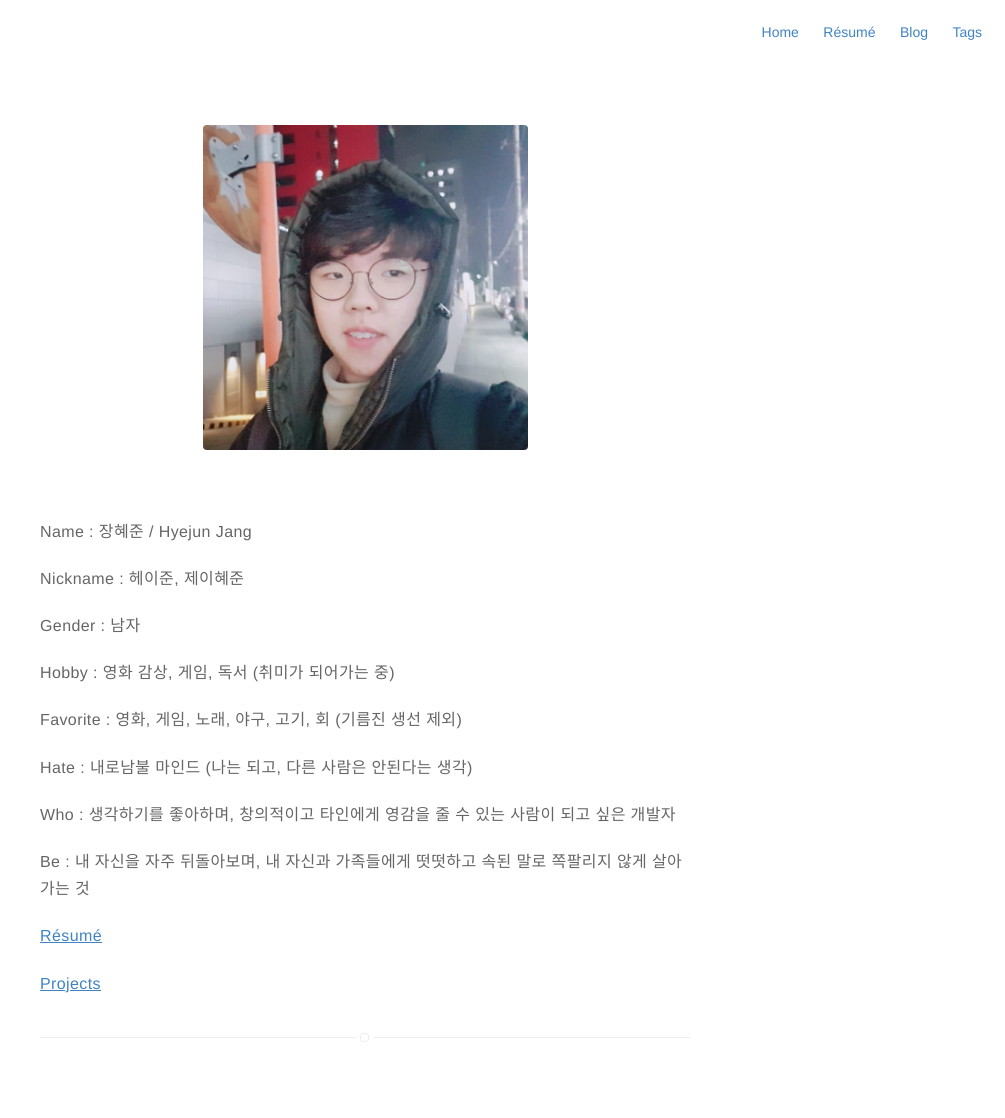
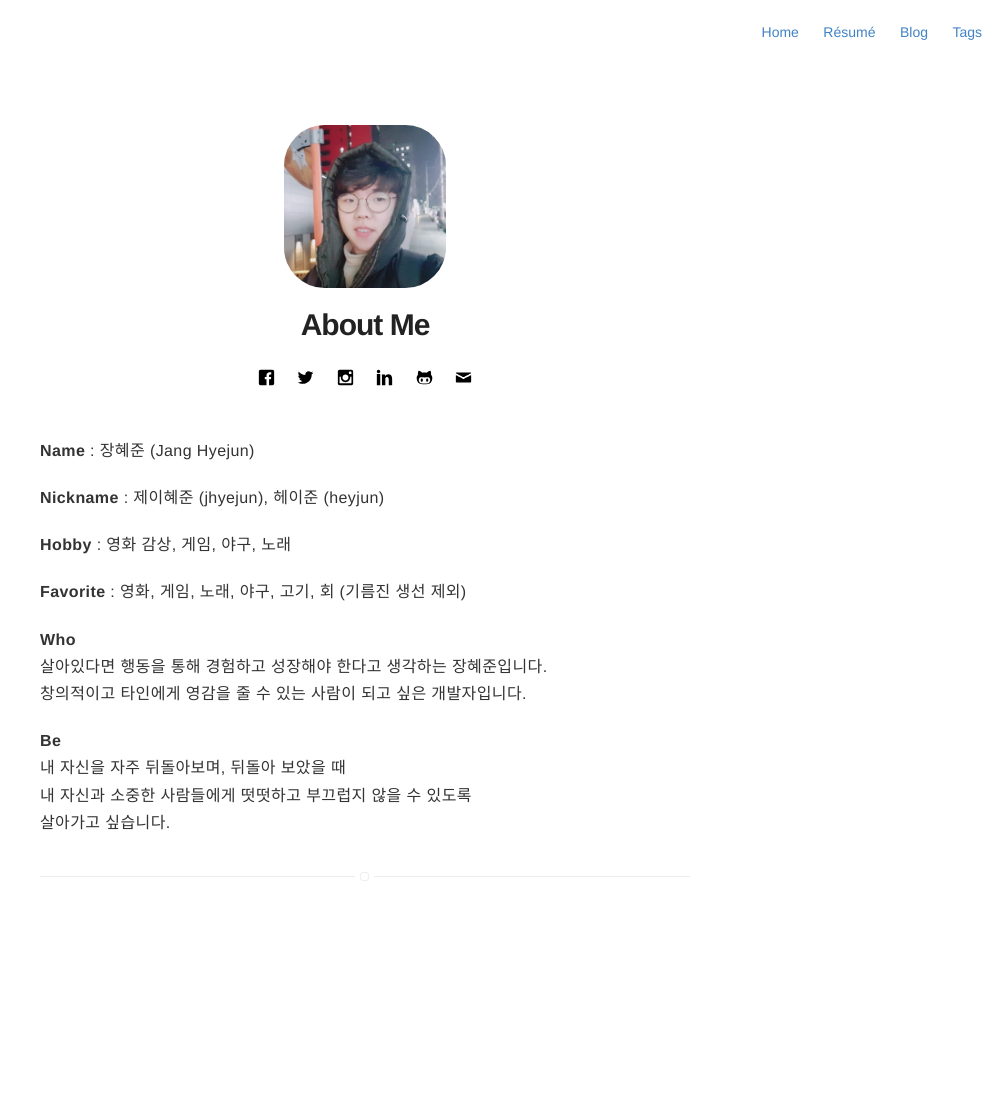
Before and after one commit to jhyejun/jhyejun.github.io, a Jekyll site: the page built from about.md, in a window 1280 px wide. Shown: the whole page, without its empty margins (275-1280 px from the left). Built offline with Jekyll 4.4.1, drawn with Linux system fonts in a browser that asks for light colours; after the commit the page ends 957 px from its top, so only the background shows below that.

Commit message:
Add About page
- Add About page
- Modified About page
- Modified About page style

```diff
--- a/_config.yml
+++ b/_config.yml
@@ -74,7 +74,7 @@ width: normal
 projects: false
 
 # if you don't need "about" or "blog", comment them out below
-about: false
+about: true
 blog: true
 
 # do you want to show the "read time" of the posts?
--- a/_sass/pages/page.sass
+++ b/_sass/pages/page.sass
@@ -7,6 +7,25 @@
 
 .about
     img
-        width: 50%
+        width: 25%
         margin: 0 auto
         display: block
+        border-radius: 25%
+        transition: all .2s
+        box-shadow: 0
+        opacity: 1
+
+    h1
+        text-align: center
+        margin-bottom: 0rem
+
+    .social-links
+        text-align: center
+        margin-bottom: 4rem
+
+    p
+        color: #333
+
+    strong
+        color: #333
+        font-weight: 700
--- a/about.md
+++ b/about.md
@@ -4,14 +4,26 @@ layout: page
 ---
 ![Profile Image]({{ site.url }}/{{ site.picture }})
 
+# About Me
+
+{% include social-links.html %}
+
+
+**Name** : 장혜준 (Jang Hyejun)
+
+**Nickname** : 제이혜준 (jhyejun), 헤이준 (heyjun)
+
+**Hobby** : 영화 감상, 게임, 야구, 노래
+
+**Favorite** : 영화, 게임, 노래, 야구, 고기, 회 (기름진 생선 제외)
+
+**Who**
 <br>
-<p>Name : 장혜준 / Hyejun Jang</p>
-<p>Nickname : 헤이준, 제이혜준</p>
-<p>Gender : 남자</p>
-<p>Hobby : 영화 감상, 게임, 독서 (취미가 되어가는 중)</p>
-<p>Favorite : 영화, 게임, 노래, 야구, 고기, 회 (기름진 생선 제외)</p>
-<p>Hate : 내로남불 마인드 (나는 되고, 다른 사람은 안된다는 생각)</p>
-<p>Who : 생각하기를 좋아하며, 창의적이고 타인에게 영감을 줄 수 있는 사람이 되고 싶은 개발자</p>
-<p>Be : 내 자신을 자주 뒤돌아보며, 내 자신과 가족들에게 떳떳하고 속된 말로 쪽팔리지 않게 살아가는 것</p>
-<p><a href="{{ site.url }}/resume">Résumé</a></p>
-<p><a href="{{ site.url }}/projects">Projects</a></p>
+살아있다면 행동을 통해 경험하고 성장해야 한다고 생각하는 장혜준입니다.<br>
+창의적이고 타인에게 영감을 줄 수 있는 사람이 되고 싶은 개발자입니다.
+
+**Be**
+<br>
+내 자신을 자주 뒤돌아보며, 뒤돌아 보았을 때<br>
+내 자신과 소중한 사람들에게 떳떳하고 부끄럽지 않을 수 있도록<br>
+살아가고 싶습니다.
```
